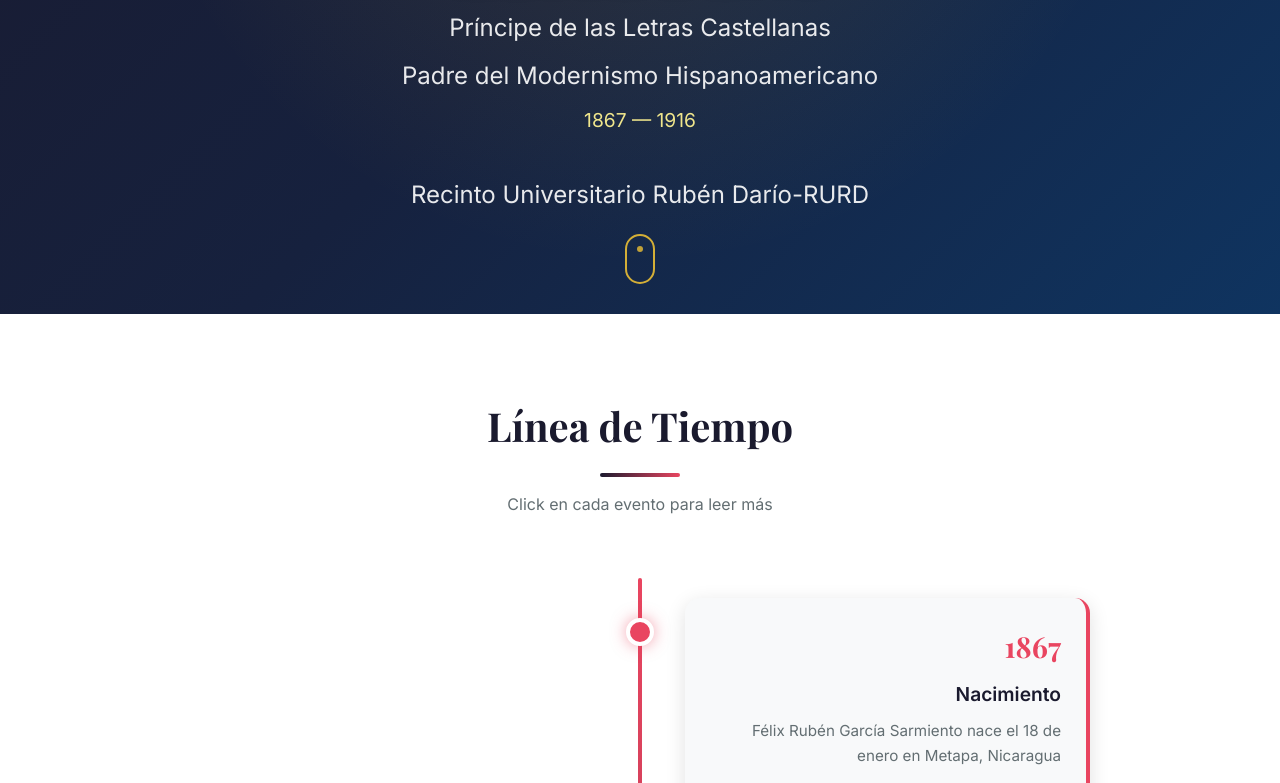
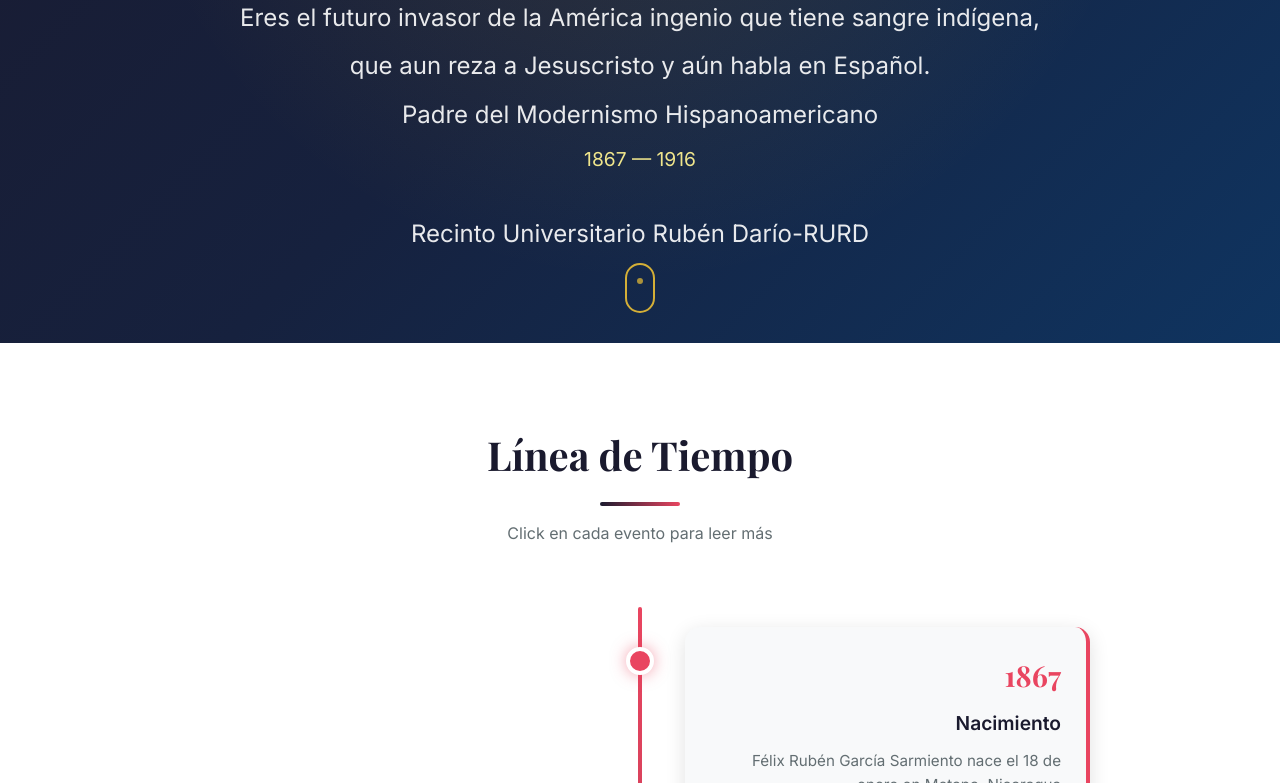
Before and after one commit to ingrogelio/rubendario, a plain HTML site: page index.html in a window 1280 px wide. Shown: the part 546-1329 px from the top of the page. Drawn offline with nearby package versions, Linux system fonts and the light colour scheme; a web font is replaced by a local one.

Commit message:
Update index.html

```diff
--- a/index.html
+++ b/index.html
@@ -993,7 +993,8 @@
       <div class="hero-content">
         <img src="rubendario.jpeg" alt="Retrato de Rubén Darío" class="hero-portrait" loading="lazy">
         <h1>Rubén Darío</h1>
-        <p class="subtitle">Príncipe de las Letras Castellanas</p>
+        <p class="subtitle">Eres el futuro invasor de la América ingenio que tiene sangre indígena,</p>
+       <p class="subtitle">que aun reza a Jesuscristo y aún habla en Español.</p>
         <p class="subtitle">Padre del Modernismo Hispanoamericano</p>
         <p class="dates">1867 — 1916</p>
         <p class="subtitle">Recinto Universitario Rubén Darío-RURD</p>
```
